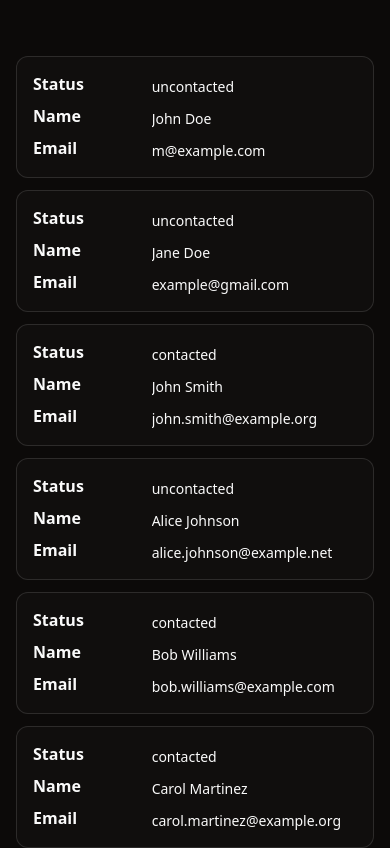
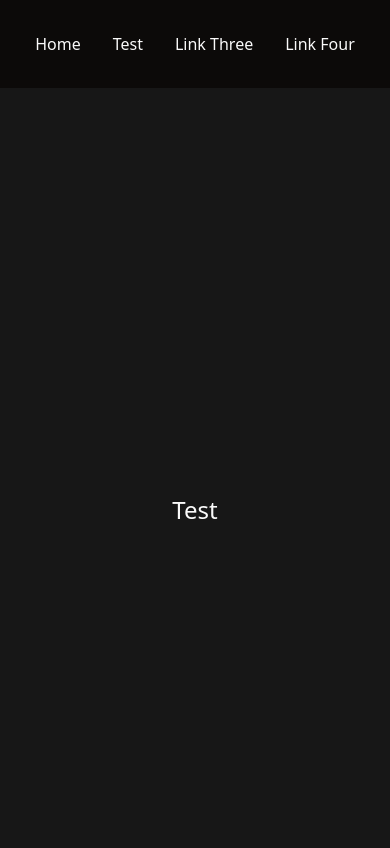
Before and after one commit to rhw-repo/react-dashboard-fs, a React (Vite) app in the folder frontend/: page /test in a window 390 px wide. Shown: the top 848 px of the page. Built offline with nearby package versions, Linux system fonts and the light colour scheme.

Commit message:
Squash merge feature/navbar. Add React Router 7 and a navbar with test links.

```diff
--- a/frontend/package.json
+++ b/frontend/package.json
@@ -23,6 +23,7 @@
     "radix-ui": "^1.4.3",
     "react": "^19.2.0",
     "react-dom": "^19.2.0",
+    "react-router": "^7.13.1",
     "tailwind-merge": "^3.4.0",
     "tailwindcss": "^4.1.18"
   },
--- a/frontend/src/App.tsx
+++ b/frontend/src/App.tsx
@@ -1,30 +1,40 @@
 import DemoPage from './components/ui/data-table/page';
-import { Profiler } from 'react';
+import { createBrowserRouter, type RouteObject, RouterProvider, Outlet } from 'react-router';
+import Navbar from './components/ui/navbar/navbar';
+import type React from 'react';
 
-function App() {
-  function onRender(
-    id: string,
-    phase: 'mount' | 'update' | 'nested-update',
-    actualDuration: number,
-    baseDuration: number,
-    startTime: number,
-    commitTime: number,
-  ) {
-    console.log(
-      `[Profiler:${id}] phase=${phase} actual=${actualDuration.toFixed(2)}ms base=${baseDuration.toFixed(2)}ms start=${startTime.toFixed(2)} commit=${commitTime.toFixed(2)}`,
-    );
-  }
-
+// Layout is going to be the parent of all routes rendering at '/'
+const Layout = (): React.JSX.Element => {
   return (
     <>
-      <main className="flex min-h-dvh w-full justify-center bg-stone-950 sm:items-center">
-        <section className="flex items-center gap-8"></section>
-        <Profiler id="DemoPage" onRender={onRender}>
-          <DemoPage />
-        </Profiler>
+      <Navbar />
+      <main>
+        <Outlet />
       </main>
     </>
   );
+};
+
+const TestComponent = (): React.JSX.Element => {
+  return (
+    <main className="flex min-h-screen items-center justify-center bg-neutral-900">
+      <span className="text-2xl text-neutral-50">Test</span>
+    </main>
+  );
+};
+
+const routes: RouteObject[] = [
+  {
+    path: '/',
+    element: <Layout />,
+    children: [
+      { index: true, element: <DemoPage /> },
+      { path: 'test', element: <TestComponent /> },
+    ],
+  },
+];
+
+export default function App() {
+  const router = createBrowserRouter(routes);
+  return <RouterProvider router={router} />;
 }
-
-export default App;
--- /dev/null
+++ b/frontend/src/components/ui/navbar/navbar.tsx
@@ -0,0 +1,35 @@
+import {
+  NavigationMenu,
+  NavigationMenuItem,
+  NavigationMenuList,
+  NavigationMenuLink,
+} from '@/components/ui/navigation-menu';
+
+import { NavLink } from 'react-router';
+
+const LINKS = [
+  { to: '/', label: 'Home', end: true },
+  { to: '/test', label: 'Test', end: true },
+  { to: '/link-three', label: 'Link Three', end: false },
+  { to: '/link-four', label: 'Link Four', end: false },
+] as const;
+
+function Navbar() {
+  return (
+    <NavigationMenu>
+      <NavigationMenuList>
+        {LINKS.map(({ to, label, end }) => (
+          <NavigationMenuItem key={to}>
+            <NavigationMenuLink asChild>
+              <NavLink to={to} end={end}>
+                {label}
+              </NavLink>
+            </NavigationMenuLink>
+          </NavigationMenuItem>
+        ))}
+      </NavigationMenuList>
+    </NavigationMenu>
+  );
+}
+
+export default Navbar;
--- /dev/null
+++ b/frontend/src/components/ui/navigation-menu.tsx
@@ -0,0 +1,137 @@
+import * as React from 'react';
+import { ChevronDownIcon } from 'lucide-react';
+import { NavigationMenu as NavigationMenuPrimitive } from 'radix-ui';
+
+import { cn } from '@/lib/utils';
+import { navigationMenuTriggerStyle } from './utils/navigation-menu.utils';
+
+function NavigationMenu({
+  className,
+  children,
+  viewport = true,
+  ...props
+}: React.ComponentProps<typeof NavigationMenuPrimitive.Root> & {
+  viewport?: boolean;
+}) {
+  return (
+    <NavigationMenuPrimitive.Root
+      data-slot="navigation-menu"
+      data-viewport={viewport}
+      className={cn('group/navigation-menu relative flex min-w-full flex-1 items-center justify-center', className)}
+      {...props}
+    >
+      {children}
+      {viewport && <NavigationMenuViewport />}
+    </NavigationMenuPrimitive.Root>
+  );
+}
+
+function NavigationMenuList({ className, ...props }: React.ComponentProps<typeof NavigationMenuPrimitive.List>) {
+  return (
+    <NavigationMenuPrimitive.List
+      data-slot="navigation-menu-list"
+      className={cn('group flex w-full max-w-5xl flex-1 list-none items-center justify-center gap-4', className)}
+      {...props}
+    />
+  );
+}
+
+function NavigationMenuItem({ className, ...props }: React.ComponentProps<typeof NavigationMenuPrimitive.Item>) {
+  return (
+    <NavigationMenuPrimitive.Item data-slot="navigation-menu-item" className={cn('relative', className)} {...props} />
+  );
+}
+
+function NavigationMenuTrigger({
+  className,
+  children,
+  ...props
+}: React.ComponentProps<typeof NavigationMenuPrimitive.Trigger>) {
+  return (
+    <NavigationMenuPrimitive.Trigger
+      data-slot="navigation-menu-trigger"
+      className={cn(navigationMenuTriggerStyle(), 'group', className)}
+      {...props}
+    >
+      {children}{' '}
+      <ChevronDownIcon
+        className="relative top-px ml-1 size-3 transition duration-300 group-data-[state=open]:rotate-180"
+        aria-hidden="true"
+      />
+    </NavigationMenuPrimitive.Trigger>
+  );
+}
+
+function NavigationMenuContent({ className, ...props }: React.ComponentProps<typeof NavigationMenuPrimitive.Content>) {
+  return (
+    <NavigationMenuPrimitive.Content
+      data-slot="navigation-menu-content"
+      className={cn(
+        'top-0 left-0 w-full p-2 pr-2.5 data-[motion=from-end]:slide-in-from-right-52 data-[motion=from-start]:slide-in-from-left-52 data-[motion=to-end]:slide-out-to-right-52 data-[motion=to-start]:slide-out-to-left-52 data-[motion^=from-]:animate-in data-[motion^=from-]:fade-in data-[motion^=to-]:animate-out data-[motion^=to-]:fade-out md:absolute md:w-auto',
+        'group-data-[viewport=false]/navigation-menu:top-full group-data-[viewport=false]/navigation-menu:mt-1.5 group-data-[viewport=false]/navigation-menu:overflow-hidden group-data-[viewport=false]/navigation-menu:rounded-md group-data-[viewport=false]/navigation-menu:border group-data-[viewport=false]/navigation-menu:bg-popover group-data-[viewport=false]/navigation-menu:text-popover-foreground group-data-[viewport=false]/navigation-menu:shadow group-data-[viewport=false]/navigation-menu:duration-200 **:data-[slot=navigation-menu-link]:focus:ring-0 **:data-[slot=navigation-menu-link]:focus:outline-none group-data-[viewport=false]/navigation-menu:data-[state=closed]:animate-out group-data-[viewport=false]/navigation-menu:data-[state=closed]:fade-out-0 group-data-[viewport=false]/navigation-menu:data-[state=closed]:zoom-out-95 group-data-[viewport=false]/navigation-menu:data-[state=open]:animate-in group-data-[viewport=false]/navigation-menu:data-[state=open]:fade-in-0 group-data-[viewport=false]/navigation-menu:data-[state=open]:zoom-in-95',
+        className,
+      )}
+      {...props}
+    />
+  );
+}
+
+function NavigationMenuViewport({
+  className,
+  ...props
+}: React.ComponentProps<typeof NavigationMenuPrimitive.Viewport>) {
+  return (
+    <div className={cn('absolute top-full left-0 isolate z-50 flex justify-center')}>
+      <NavigationMenuPrimitive.Viewport
+        data-slot="navigation-menu-viewport"
+        className={cn(
+          'origin-top-center relative mt-1.5 h-(--radix-navigation-menu-viewport-height) w-full overflow-hidden rounded-md border bg-popover text-popover-foreground shadow data-[state=closed]:animate-out data-[state=closed]:zoom-out-95 data-[state=open]:animate-in data-[state=open]:zoom-in-90 md:w-(--radix-navigation-menu-viewport-width)',
+          className,
+        )}
+        {...props}
+      />
+    </div>
+  );
+}
+
+function NavigationMenuLink({ className, ...props }: React.ComponentProps<typeof NavigationMenuPrimitive.Link>) {
+  return (
+    <NavigationMenuPrimitive.Link
+      data-slot="navigation-menu-link"
+      className={cn(
+        "flex flex-col gap-1 rounded-sm px-2 py-8 transition-all outline-none hover:bg-accent hover:text-accent-foreground focus:bg-accent focus:text-accent-foreground focus-visible:ring-[3px] focus-visible:ring-ring/50 focus-visible:outline-1 data-[active=true]:bg-accent/50 data-[active=true]:text-accent-foreground data-[active=true]:hover:bg-accent data-[active=true]:focus:bg-accent sm:text-2xl [&_svg:not([class*='size-'])]:size-4 [&_svg:not([class*='text-'])]:text-muted-foreground",
+        className,
+      )}
+      {...props}
+    />
+  );
+}
+
+function NavigationMenuIndicator({
+  className,
+  ...props
+}: React.ComponentProps<typeof NavigationMenuPrimitive.Indicator>) {
+  return (
+    <NavigationMenuPrimitive.Indicator
+      data-slot="navigation-menu-indicator"
+      className={cn(
+        'top-full z-1 flex h-1.5 items-end justify-center overflow-hidden data-[state=hidden]:animate-out data-[state=hidden]:fade-out data-[state=visible]:animate-in data-[state=visible]:fade-in',
+        className,
+      )}
+      {...props}
+    >
+      <div className="relative top-[60%] h-2 w-2 rotate-45 rounded-tl-sm bg-border shadow-md" />
+    </NavigationMenuPrimitive.Indicator>
+  );
+}
+
+export {
+  NavigationMenu,
+  NavigationMenuList,
+  NavigationMenuItem,
+  NavigationMenuContent,
+  NavigationMenuTrigger,
+  NavigationMenuLink,
+  NavigationMenuIndicator,
+  NavigationMenuViewport,
+};
--- /dev/null
+++ b/frontend/src/components/ui/utils/navigation-menu.utils.ts
@@ -0,0 +1,5 @@
+import { cva } from 'class-variance-authority';
+
+export const navigationMenuTriggerStyle = cva(
+  'group inline-flex h-9 w-max items-center justify-center rounded-md bg-background px-4 py-2 text-sm font-medium transition-[color,box-shadow] outline-none hover:bg-accent hover:text-accent-foreground focus:bg-accent focus:text-accent-foreground focus-visible:ring-[3px] focus-visible:ring-ring/50 focus-visible:outline-1 disabled:pointer-events-none disabled:opacity-50 data-[state=open]:bg-accent/50 data-[state=open]:text-accent-foreground data-[state=open]:hover:bg-accent data-[state=open]:focus:bg-accent',
+);
```
Also changed, not shown: 1 other file (tests, documents, lock files or other folders).
